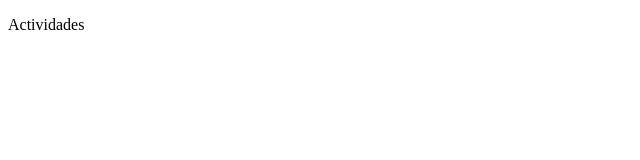
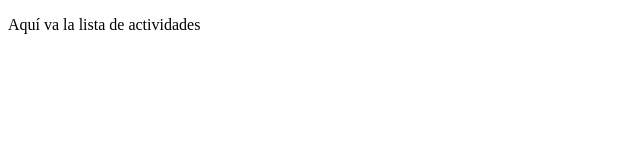
Before and after one commit to maryemf/balidea-git-intro, a plain HTML site: page index.html in a window 1280 px wide. Shown: the whole page, without its empty margins (0-640 px from the left). Drawn offline with Linux system fonts and the light colour scheme.

Commit message:
docs: placeholder para la lista de actividades

```diff
--- a/index.html
+++ b/index.html
@@ -7,6 +7,6 @@
     <title>Actividades</title>
 </head>
 <body>
-    <p>Actividades</p>
+    <p>Aquí va la lista de actividades</p>
 </body>
 </html>
```
